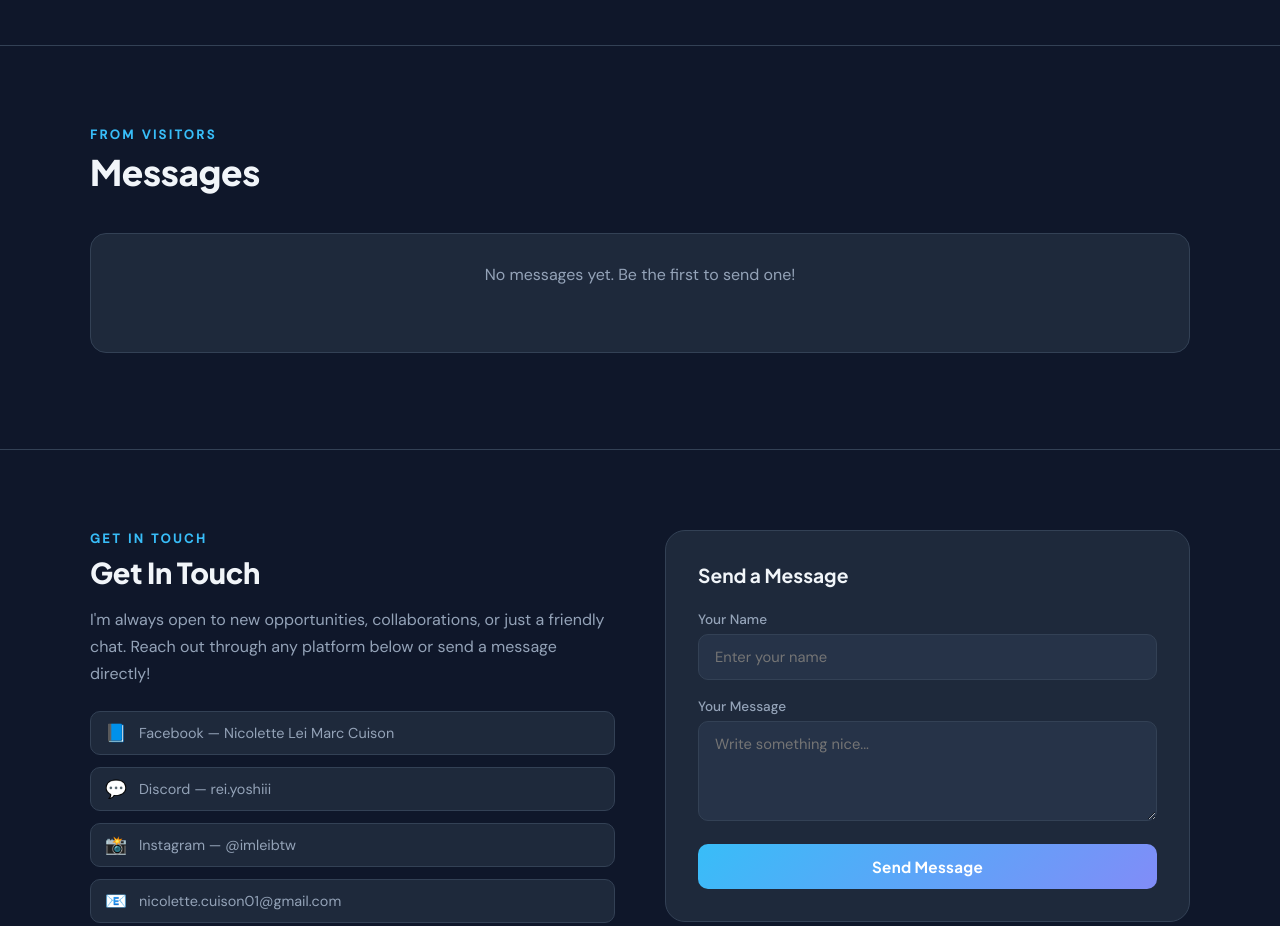
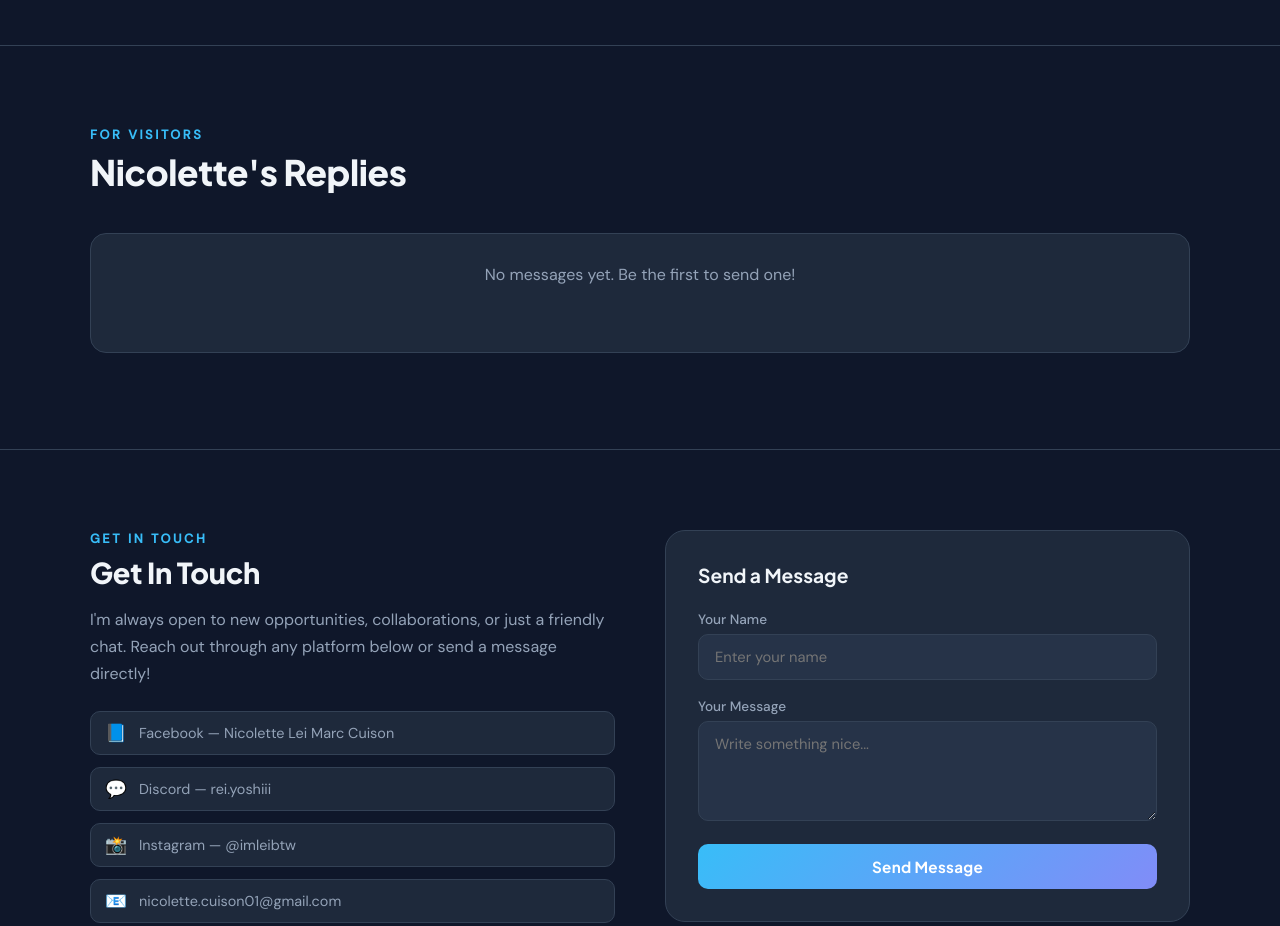
Before and after one commit to notleileii/Nicolette-Lei-Marc-Cuison, a website: page index.html in a window 1280 px wide. Shown: the part 2400-3326 px from the top of the page. Drawn offline with Linux system fonts and the light colour scheme; no server answers.

Commit message:
Update index.html

```diff
--- a/index.html
+++ b/index.html
@@ -268,8 +268,8 @@
 <hr class="section-divider">
 <div id="messages-section">
   <div class="messages-container reveal">
-    <div class="section-label">From Visitors</div>
-    <h2 class="section-title">Messages</h2>
+    <div class="section-label">For Visitors</div>
+    <h2 class="section-title">Nicolette's Replies</h2>
     <div class="slider-wrap">
       <div class="slider-inner" id="sliderInner">
         <div class="slide">
```
